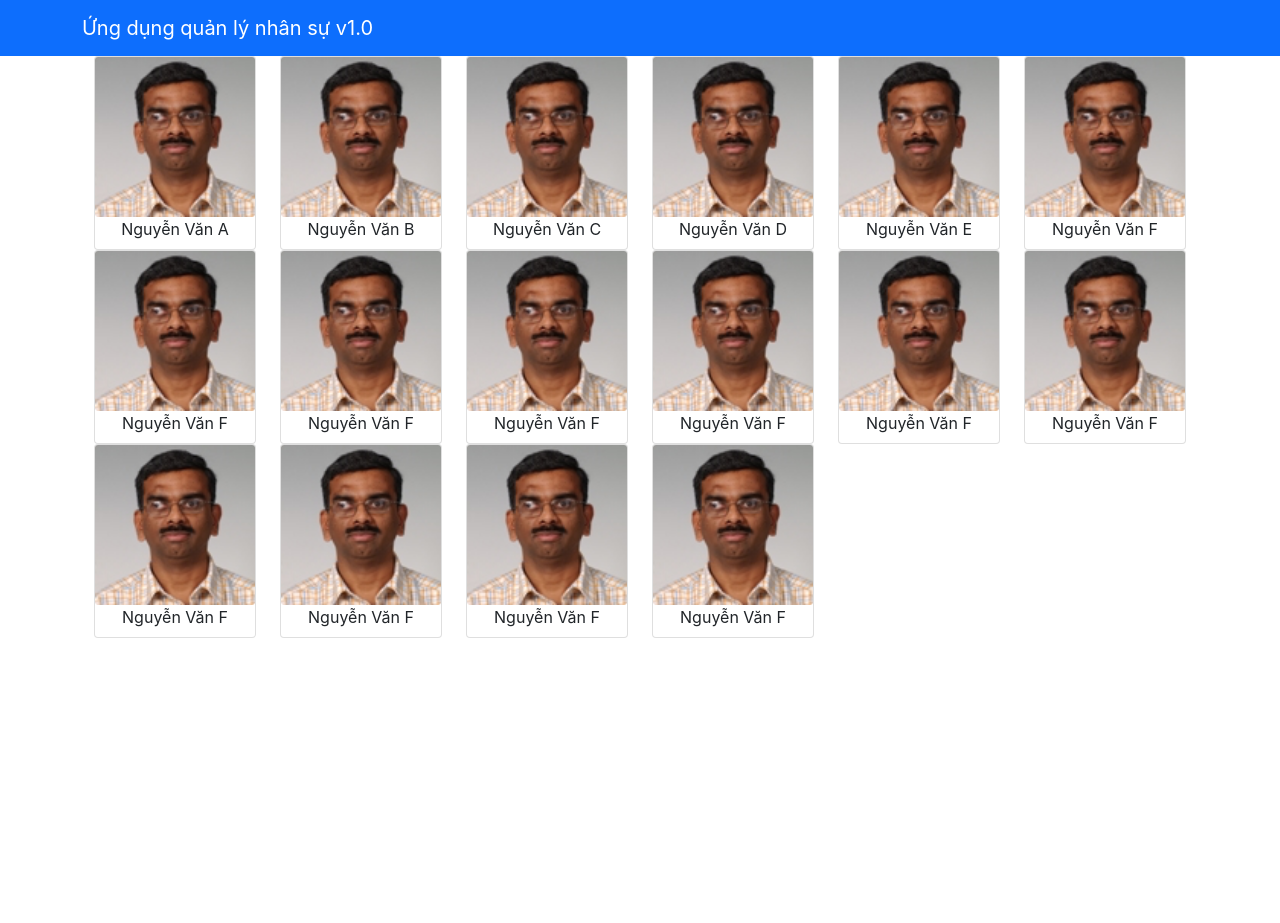
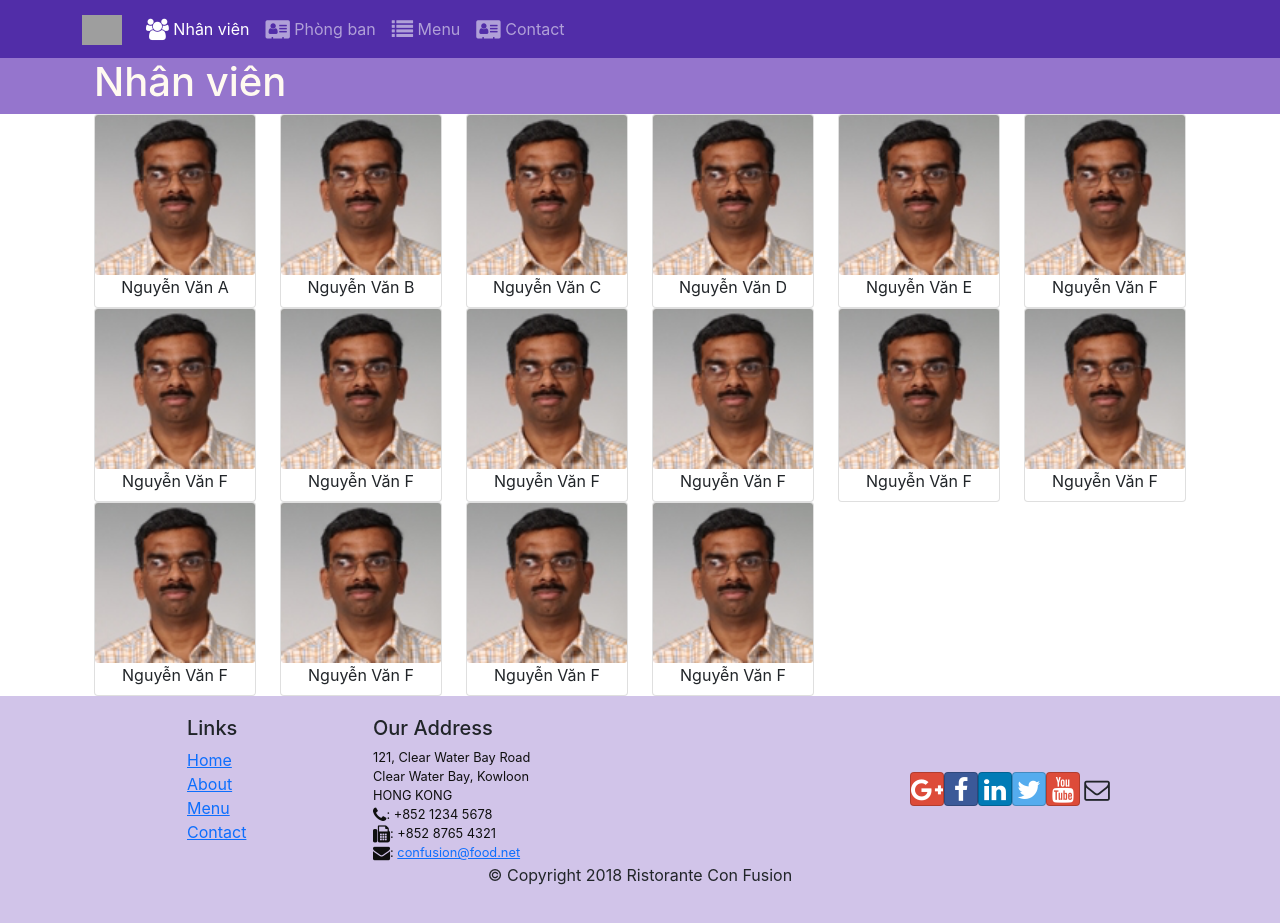
Before and after one commit to Binhbong37/asm1, a React (Create React App) app: page /nhanvien in a window 1280 px wide. Before the commit the page ends 800 px from the top, so only its background shows below. Built offline with nearby package versions, Linux system fonts and the light colour scheme; grey boxes are pictures that could not be loaded.

Commit message:
Add ROUTER, Header, Footer

```diff
--- a/package.json
+++ b/package.json
@@ -7,10 +7,13 @@
     "@testing-library/react": "^11.1.0",
     "@testing-library/user-event": "^12.1.10",
     "bootstrap": "^5.1.2",
+    "bootstrap-social": "5.1.1",
     "dateformat": "^5.0.1",
+    "font-awesome": "4.7.0",
     "react": "^17.0.2",
     "react-dom": "^17.0.2",
     "react-popper": "^2.2.5",
+    "react-router-dom": "4.2.2",
     "react-scripts": "4.0.3",
     "reactstrap": "^8.10.0",
     "web-vitals": "^1.0.1"
--- a/src/App.css
+++ b/src/App.css
@@ -44,3 +44,35 @@
     transform: rotate(360deg);
   }
 }
+.row-header{
+  margin:0px auto;
+  padding:0px auto;
+}
+
+.row-content {
+  margin:0px auto;
+  padding: 50px 0px 50px 0px;
+  border-bottom: 1px ridge;
+  min-height:400px;
+}
+
+.footer{
+  background-color: #D1C4E9;
+  margin:0px auto;
+  padding: 20px 0px 20px 0px;
+}
+.jumbotron {
+  margin:0px auto;
+  background: #9575CD ;
+  color:floralwhite;
+}
+
+address{
+  font-size:80%;
+  margin:0px;
+  color:#0f0f0f;
+}
+
+.navbar-dark {
+  background-color: #512DA8;
+}
--- a/src/App.js
+++ b/src/App.js
@@ -1,6 +1,7 @@
 import React, { Component } from 'react';
 import Main from './Component/ContainerComponent';
 import './App.css';
+import { BrowserRouter } from "react-router-dom";
 
 
 class App extends Component {
@@ -8,9 +9,11 @@
 
   render() {
     return (
-      <div className="App">
-          <Main/>
-      </div>
+      <BrowserRouter>
+        <div>
+            <Main/>
+        </div>
+      </BrowserRouter>
     );
   }
   }
--- a/src/Component/ContainerComponent.js
+++ b/src/Component/ContainerComponent.js
@@ -1,9 +1,13 @@
 import React, { Component } from 'react';
 import { Card, Form, Navbar, NavbarBrand } from 'reactstrap';
-import Menu from '../Component/menuComponent';
+import Menu from './menuComponent';
+import Home from './Homecomponent';
+import Header from './HeaderComponent';
+import Footer from './FooterComponent';
 import {DEPARTMENTS} from '../staff/staffs';
 import {ROLE} from '../staff/staffs';
 import {STAFFS} from '../staff/staffs';
+import { Switch, Route, Redirect } from "react-router-dom";
 
 
 class Main extends Component {
@@ -23,14 +27,20 @@
 
   }
   render() {
+    const Homepage = () => {
+      return(
+        <Home/>
+      )
+    }
     return (
-      <div className="App">
-       <Navbar dark color="primary">
-            <div className="container">
-              <NavbarBrand href="#">Ứng dụng quản lý nhân sự v1.0</NavbarBrand>
-            </div>
-          </Navbar>
-          <Menu staffs={this.state.staffs} selectedStaff={this.state.selectedStaff} onStaffSelect={(staff) => this.onStaffSelect(staff)}/>
+      <div>
+           <Header/>
+           <Switch>
+             <Route path="/home" component={Homepage} />
+            <Route exact path='/nhanvien' component={() => <Menu staffs={this.state.staffs}/>}/>
+            <Redirect to="/nhanvien" />
+           </Switch>
+          <Footer/>
       </div>
     );
   }
--- /dev/null
+++ b/src/Component/FooterComponent.js
@@ -0,0 +1,50 @@
+import React from 'react';
+
+function Footer(props) {
+    return(
+    <div className="footer">
+        <div className="container">
+            <div className="row justify-content-center">
+                <div className="col-4 offset-1 col-sm-2">
+                    <h5>Links</h5>
+                    <ul className="list-unstyled">
+                        <li><a href="#">Home</a></li>
+                        <li><a href="#">About</a></li>
+                        <li><a href="#">Menu</a></li>
+                        <li><a href="contactus.html">Contact</a></li>
+                    </ul>
+                </div>
+                <div className="col-7 col-sm-5">
+                    <h5>Our Address</h5>
+                    <address>
+		              121, Clear Water Bay Road<br />
+		              Clear Water Bay, Kowloon<br />
+		              HONG KONG<br />
+		              <i className="fa fa-phone fa-lg"></i>: +852 1234 5678<br />
+		              <i className="fa fa-fax fa-lg"></i>: +852 8765 4321<br />
+		              <i className="fa fa-envelope fa-lg"></i>: <a href="mailto:confusion@food.net">
+                         confusion@food.net</a>
+                    </address>
+                </div>
+                <div className="col-12 col-sm-4 align-self-center">
+                    <div className="text-center">
+                        <a className="btn btn-social-icon btn-google" href="http://google.com/+"><i className="fa fa-google-plus"></i></a>
+                        <a className="btn btn-social-icon btn-facebook" href="http://www.facebook.com/profile.php?id="><i className="fa fa-facebook"></i></a>
+                        <a className="btn btn-social-icon btn-linkedin" href="http://www.linkedin.com/in/"><i className="fa fa-linkedin"></i></a>
+                        <a className="btn btn-social-icon btn-twitter" href="http://twitter.com/"><i className="fa fa-twitter"></i></a>
+                        <a className="btn btn-social-icon btn-google" href="http://youtube.com/"><i className="fa fa-youtube"></i></a>
+                        <a className="btn btn-social-icon" href="mailto:"><i className="fa fa-envelope-o"></i></a>
+                    </div>
+                </div>
+            </div>
+            <div className="row justify-content-center">
+                <div className="col-auto">
+                    <p>© Copyright 2018 Ristorante Con Fusion</p>
+                </div>
+            </div>
+        </div>
+    </div>
+    )
+}
+
+export default Footer;
--- /dev/null
+++ b/src/Component/HeaderComponent.js
@@ -0,0 +1,66 @@
+import React, { Component } from 'react';
+import { Navbar, NavbarBrand, Jumbotron, NavItem, Collapse, NavbarToggler, Nav } from 'reactstrap';
+import { NavLink } from 'react-router-dom';
+
+class Header extends Component {
+  constructor(props) {
+    super(props)
+
+    this.state= {
+      isNavOpen: false
+    };
+    this.toggleNav=this.toggleNav.bind(this)
+  }
+  toggleNav() {
+    this.setState({isNavOpen: !this. state.isNavOpen})
+  }
+  render() {
+    return(
+    <React.Fragment>
+      <Navbar dark expand="md">
+        <div className="container">
+          <NavbarToggler onClick={this.toggleNav}/>
+            <NavbarBrand className="mr-auto" href="/">
+              <img src="assets/images/logo.png" height="30" width="40"/>
+            </NavbarBrand>
+            <Collapse isOpen={this.state.isNavOpen} navbar>
+              <Nav navbar>
+                <NavItem>
+                  <NavLink className="nav-link" to="/nhanvien">
+                    <span className="fa fa-users fa-lg"></span> Nhân viên
+                  </NavLink>
+                </NavItem>
+                <NavItem>
+                  <NavLink className="nav-link" to="/aboutus">
+                  <span className="fa fa-address-card fa-lg"></span> Phòng ban
+                  </NavLink>
+                </NavItem>
+                <NavItem>
+                  <NavLink className="nav-link" to="/menu">
+                    <span className="fa fa-list fa-lg"></span> Menu
+                  </NavLink>
+                </NavItem>
+                <NavItem>
+                  <NavLink className="nav-link" to="/contactus">
+                    <span className="fa fa-address-card fa-lg"></span> Contact
+                  </NavLink>
+                </NavItem>
+              </Nav>
+            </Collapse>
+        </div>
+      </Navbar>
+      <Jumbotron>
+           <div className="container">
+               <div className="row row-header">
+                   <div className="col-12 col-sm-6">
+                       <h1>Nhân viên</h1>
+                   </div>
+               </div>
+           </div>
+       </Jumbotron>
+    </React.Fragment>
+    );
+  }
+}
+
+export default Header;
--- /dev/null
+++ b/src/Component/Homecomponent.js
@@ -0,0 +1,11 @@
+import React from "react";
+
+
+function Home (props) {
+    return(
+        <div className='container'>
+            <h4>Home</h4>
+        </div>
+    )
+}
+export default Home;
--- a/src/Component/menuComponent.js
+++ b/src/Component/menuComponent.js
@@ -1,37 +1,14 @@
-import React, { Component } from "react";
+import React from "react";
 import { Card, CardText, CardTitle, CardBody, CardImg, CardImgOverlay } from "reactstrap";
 import dateFormat from "dateformat";
 
-class Menu extends Component {
 
-    constructor(props) {
-        super(props);
-    }
+    const Menu = (props) => {
 
-    renderStaff(staff) {
-        if(staff != null) {
+        const menuStaff = props.staffs.map((staff) => {
             return (
-                <Card>
-                    <CardBody>
-                        <CardText><strong>Họ và tên: {staff.name}</strong></CardText>
-                        <CardText><strong>Ngày sinh:</strong> {dateFormat(staff.doB, "dd/mm/yyyy")}</CardText>
-                        <CardText><strong>Thang lương:</strong> {staff.salaryScale}</CardText>
-                        <CardText><strong>Ngày vào công ty:</strong> {dateFormat(staff.startDate, "dd/mm/yyyy")}</CardText>
-                        <CardText><strong>Phòng ban:</strong> {staff.department.name}</CardText>
-                        <CardText><strong>Số ngày nghỉ còn lại:</strong> {staff.annualLeave} ngày</CardText>
-                        <CardText><strong>Số ngày đã làm thêm:</strong> {staff.overTime} ngày</CardText>
-                    </CardBody>
-                </Card>
-            )
-        } else {
-            return (<div></div>)
-        }
-    }
-    render() {
-        const menuStaff = this.props.staffs.map((staff) => {
-            return (
-                <div className="col-6 col-md-4 col-lg-2">
-                    <Card key={staff.id} onClick={() => this.props.onStaffSelect(staff)}>
+                <div className="col-6 col-md-4 col-lg-2" key={staff.id}>
+                    <Card>
                         <CardImg src={staff.image} alt = {staff.name}/>
                         <CardTitle heading>{staff.name}</CardTitle>
                     </Card>
@@ -43,14 +20,14 @@
         return (
             <div className="container">
                 <div className="row">
-                        {menuStaff}
+                    {menuStaff}
                 </div>
-                <div className="col-12 col-md-5 col-lg-4">
-                    {this.renderStaff(this.props.selectedStaff)}
+                <div className="row">
                 </div>
             </div>
         )
     }
-}
+
+
 
 export default Menu;
--- a/src/index.js
+++ b/src/index.js
@@ -1,6 +1,8 @@
 import React from 'react';
 import ReactDOM from 'react-dom';
 import 'bootstrap/dist/css/bootstrap.min.css';
+import 'font-awesome/css/font-awesome.css';
+import 'bootstrap-social/bootstrap-social.css';
 import './index.css';
 import App from './App';
 import reportWebVitals from './reportWebVitals';
--- a/src/staff/staffs.jsx
+++ b/src/staff/staffs.jsx
@@ -1,5 +1,3 @@
-import React, { Component } from "react";
-import { Card, CardText, CardTitle, CardBody, CardImg, CardImgOverlay } from "reactstrap";
 
 export const DEPARTMENTS =
     [
```
Also changed, not shown: src/Component/Staffdetail.js (added, +29 -0 lines), 1 other file (tests, documents, lock files or other folders).
